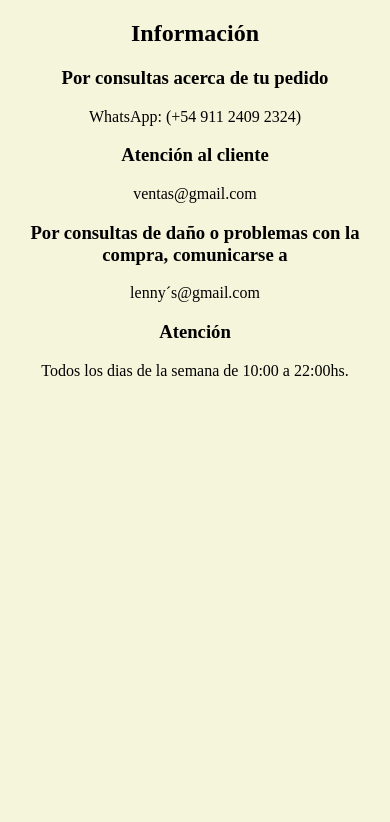
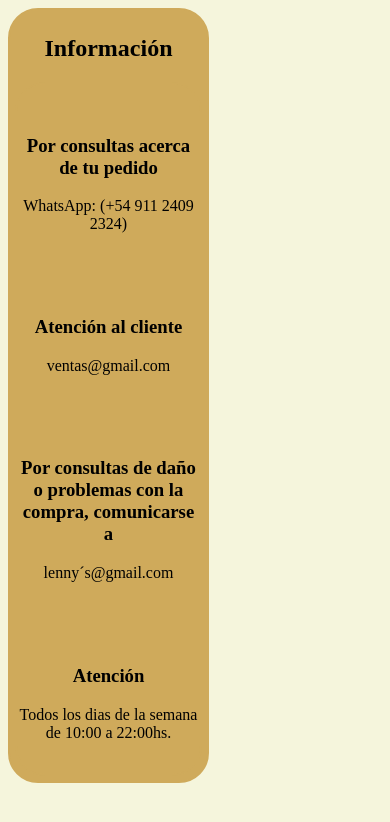
Before and after one commit to Kunan004/MiPrimerSitioWeb, a plain HTML site: page LennysWeb/contacto.html in a window 390 px wide. Drawn offline with Linux system fonts and the light colour scheme.

Commit message:
correciones000

```diff
--- a/LennysWeb/contacto.html
+++ b/LennysWeb/contacto.html
@@ -10,10 +10,10 @@
 
 <body class="BodyContacto">
 
-    <section>
+    <section class="Contacto">
         <h1>Información</h1>
 
-        <aside>
+        <aside class="Contacto_Info">
 
             <p>
                 <h3>Por consultas acerca de tu pedido</h3>
--- a/css/style.css
+++ b/css/style.css
@@ -264,6 +264,14 @@
 }
 
 
+.Contacto {
+    background-color:#cfaa5b ;
+    border-radius: 30px;
+    border: 2px solid #cfaa5b;
+    max-width: 50%;
+    padding: 5px;
+}
+
 /* achicar imagenes del contenedor index/ contenido de informacion centrarlo
 al igual que el mapa.*/
 
@@ -353,13 +361,31 @@ al igual que el mapa.*/
             height: 100vh;
         }
 
+        .Contacto {
+            display: flex;
+            flex-direction: column;
+            align-items: center;
+        }
+
+
+        .Contacto_Info{
+            display: flex;
+            justify-content: center;
+            flex-direction: column;
+            background-color:#cfaa5b ;
+            border-radius: 30px;
+            border: 2px solid #cfaa5b;
+
+        }
+
+
         /* FAQ */
 
         .PregFaq01,.PregFaq02,.PregFaq03,.PregFaq04,.PregFaq05{
             /*font-weight: bold;*/
-            background-color: lightblue;
+            background-color:#cfaa5b ;
             border-radius: 30px;
-            border: 2px solid blue;
+            border: 2px solid #cfaa5b;
             text-align: center;
             padding: 5px;
         }
```
Also changed, not shown: index.html (+7 -7 lines).
